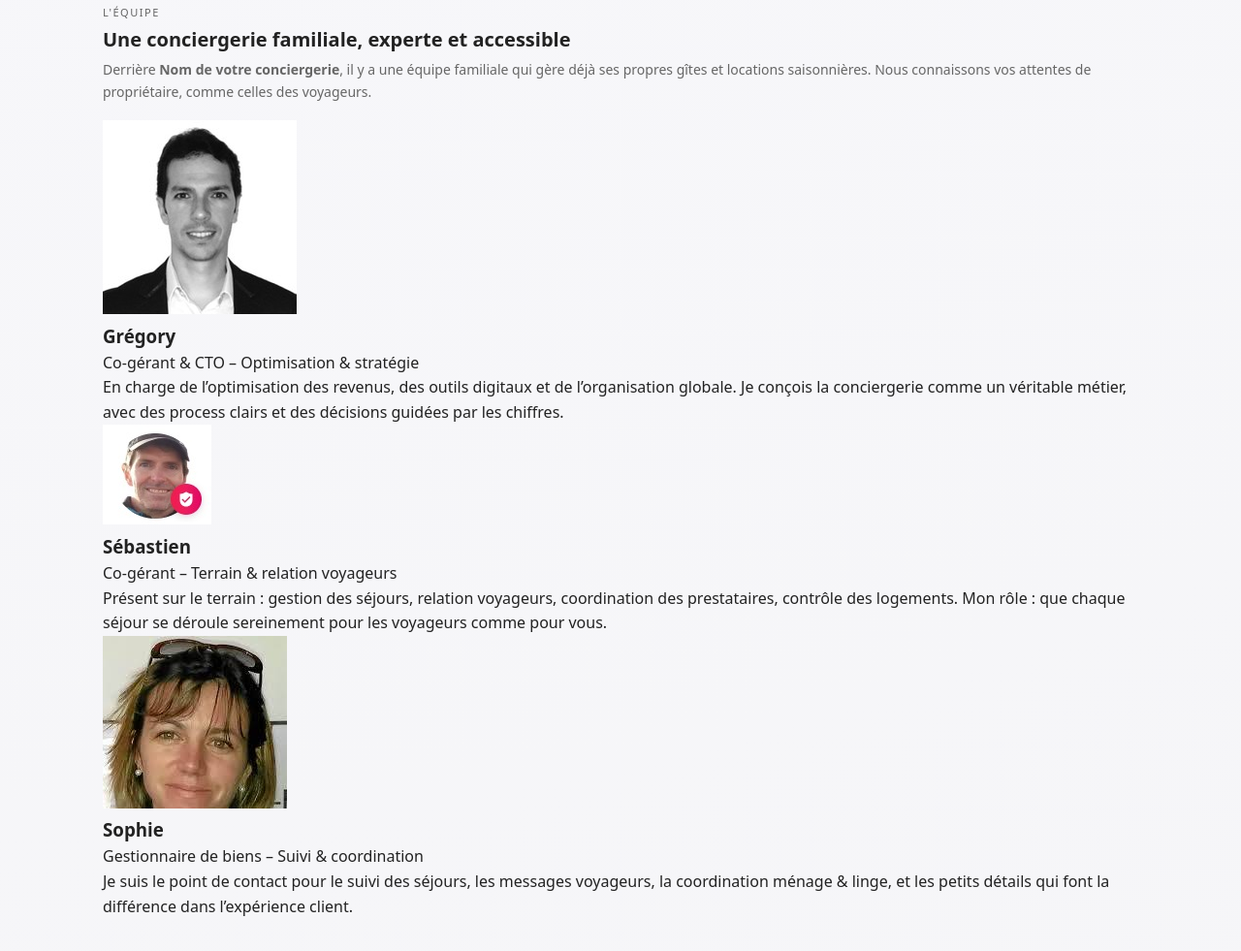
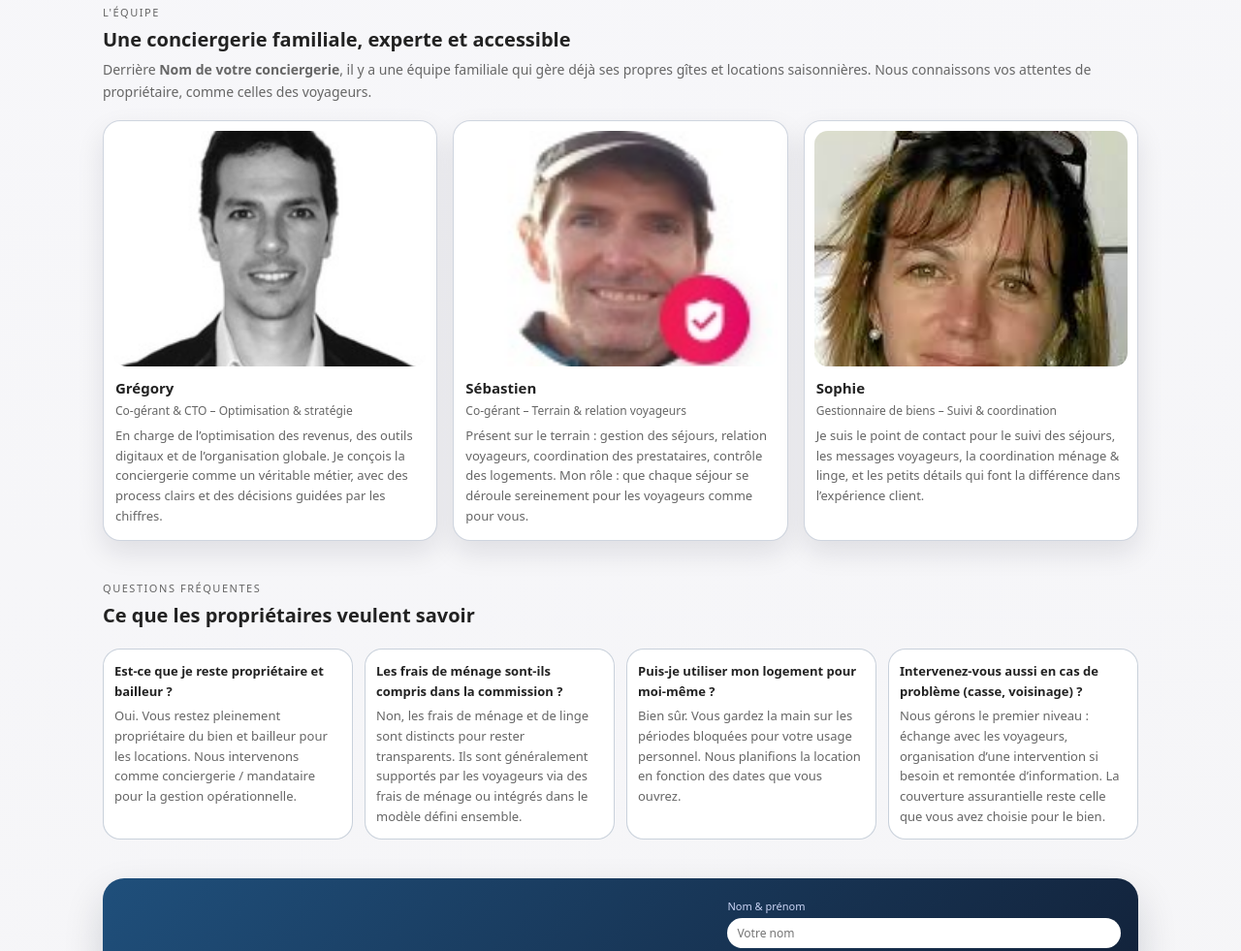
Before and after one commit to sgboishultimmo/conciergerie, a plain HTML site: page index.html in a window 1280 px wide. Shown: the part 2220-3201 px from the top of the page at 97% size. Drawn offline with Linux system fonts and the light colour scheme.

Commit message:
Add team section styling to index.html

```diff
--- a/index.html
+++ b/index.html
@@ -509,6 +509,66 @@
     .pricing-list li {
       margin-bottom: 4px;
     }
+
+    /* ÉQUIPE */
+
+    .team-grid {
+      display: grid;
+      grid-template-columns: repeat(auto-fit, minmax(230px, 1fr));
+      gap: 16px;
+    }
+
+    .team-card {
+      background: #ffffff;
+      border-radius: var(--radius-lg);
+      box-shadow: 0 12px 28px rgba(15, 23, 42, 0.10);
+      border: 1px solid rgba(148, 163, 184, 0.45);
+      overflow: hidden;
+      display: flex;
+      flex-direction: column;
+    }
+
+    .team-photo-wrapper {
+      position: relative;
+      padding: 10px 10px 0 10px;
+    }
+
+    .team-photo {
+      width: 100%;
+      border-radius: 14px;
+      object-fit: cover;
+      aspect-ratio: 4 / 3;
+      display: block;
+    }
+
+    .team-body {
+      padding: 10px 12px 14px;
+      font-size: 13px;
+    }
+
+    .team-name {
+      font-size: 15px;
+      font-weight: 600;
+      margin-bottom: 2px;
+    }
+
+    .team-role {
+      font-size: 12px;
+      color: var(--muted);
+      margin-bottom: 6px;
+    }
+
+    .team-text {
+      font-size: 13px;
+      color: var(--muted);
+    }
+
+    @media (max-width: 800px) {
+      .team-grid {
+        grid-template-columns: minmax(0, 1fr);
+      }
+    }
+
 
     /* FAQ */
 
```
